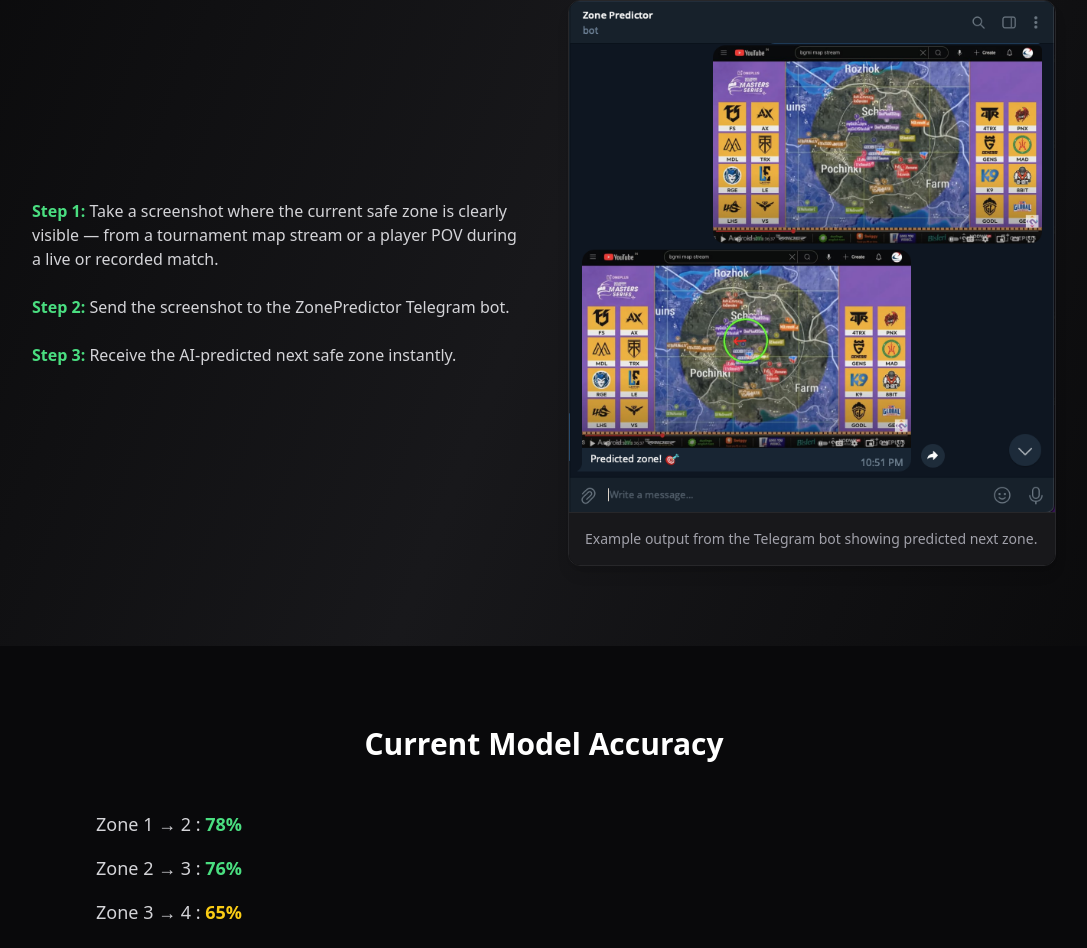
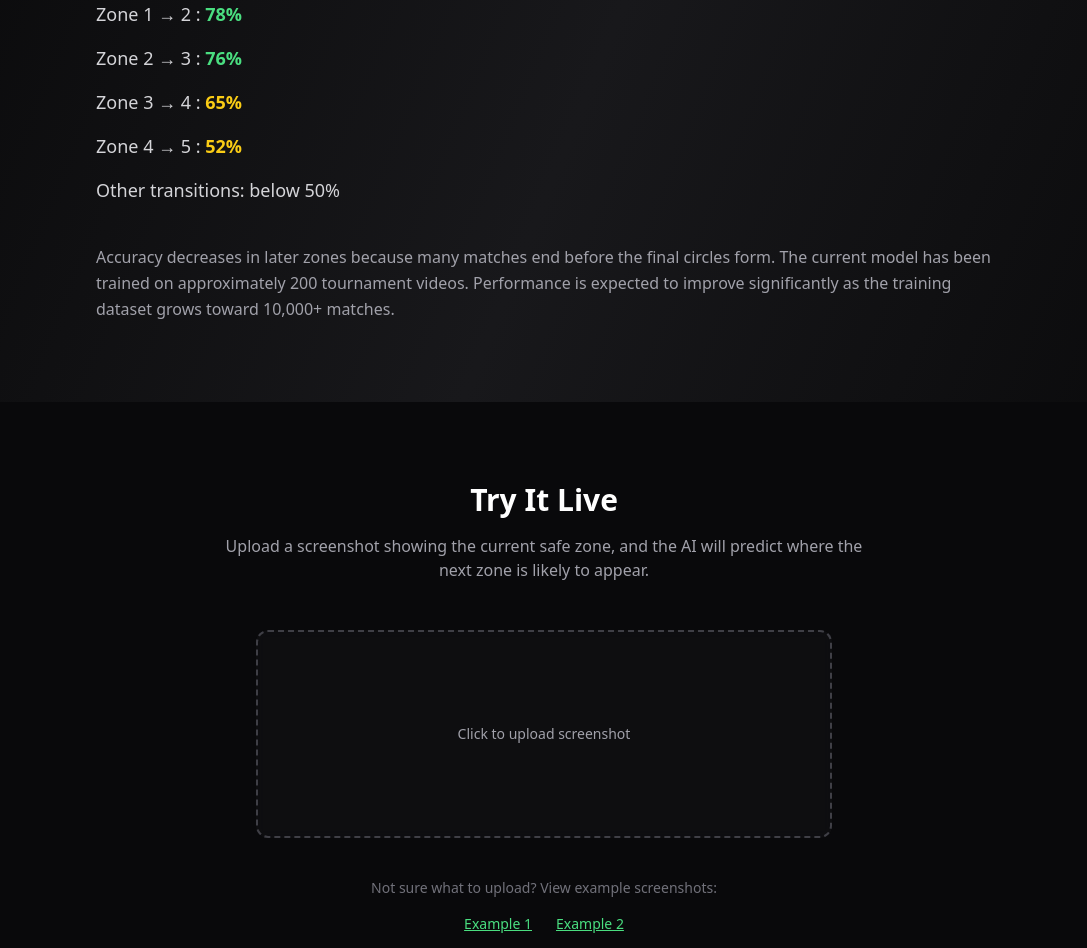
Before and after one commit to AadarshSinha/zonepredictor, a React (Vite) app: page / in a window 1280 px wide. Shown: the part 1374-2322 px from the top of the page, without its empty margins (96-1183 px from the left). Built offline with nearby package versions, Linux system fonts and the light colour scheme.

Commit message:
Add live upload feature for zone prediction and include example images

```diff
--- a/src/App.jsx
+++ b/src/App.jsx
@@ -1,8 +1,46 @@
 import { motion } from "framer-motion";
 import demoImage from "./assets/demo.png";
 import logo from "./assets/logo.png";
+import { useState } from "react";
+import example1 from "./assets/test1.jpg";
+import example2 from "./assets/test2.jpg";
 
 function App() {
+  const [image, setImage] = useState(null);
+  const [result, setResult] = useState(null);
+  const [loading, setLoading] = useState(false);
+
+  const handleUpload = async () => {
+    if (!image) return;
+
+    const formData = new FormData();
+    formData.append("file", image); // IMPORTANT: must match Flask key
+
+    setLoading(true);
+    setResult(null);
+
+    try {
+      const res = await fetch("http://142.93.217.78/predict", {
+        method: "POST",
+        body: formData,
+      });
+
+      if (!res.ok) {
+        throw new Error("Server error");
+      }
+
+      const blob = await res.blob();
+      const imageUrl = URL.createObjectURL(blob);
+      setResult(imageUrl);
+    } catch (err) {
+      console.error(err);
+      alert("Prediction failed.");
+    }
+
+    setLoading(false);
+  };
+
+
   return (
     <div className="min-h-screen bg-gradient-to-br from-black via-zinc-900 to-black text-white">
 
@@ -29,7 +67,6 @@
           </h1>
         </div>
 
-
         <p className="mt-6 max-w-2xl text-lg text-zinc-300">
           AI-powered PUBG/BGMI zone prediction system trained directly on
           tournament match videos — built to understand zone movement patterns
@@ -37,12 +74,10 @@
         </p>
 
         <a
-          href="https://t.me/zonepredictorbot"
-          target="_blank"
-          rel="noreferrer"
+          href="#live-upload"
           className="mt-10 inline-block rounded-lg bg-green-500 px-6 py-3 text-lg font-semibold text-black hover:bg-green-400 transition shadow-[0_0_20px_rgba(34,197,94,0.5)]"
         >
-          Try on Telegram
+          Try It Now
         </a>
 
         <p className="mt-6 text-sm text-zinc-500">
@@ -87,54 +122,13 @@
         </div>
       </motion.section>
 
-      {/* Demo Section */}
+      {/* Accuracy Section */}
       <motion.section
         initial={{ opacity: 0, y: 40 }}
         whileInView={{ opacity: 1, y: 0 }}
         transition={{ duration: 0.6 }}
         viewport={{ once: true }}
         className="px-6 py-20"
-      >
-        <h2 className="text-3xl font-bold text-center">See It In Action</h2>
-
-        <div className="mt-12 max-w-5xl mx-auto grid gap-12 md:grid-cols-2 items-center">
-          <div>
-            <ol className="space-y-6 text-zinc-300">
-              <li>
-                <span className="text-green-400 font-semibold">Step 1:</span>{" "}
-                Take a screenshot where the current safe zone is clearly visible —
-                from a tournament map stream or a player POV during a live or recorded match.
-              </li>
-              <li>
-                <span className="text-green-400 font-semibold">Step 2:</span>{" "}
-                Send the screenshot to the ZonePredictor Telegram bot.
-              </li>
-              <li>
-                <span className="text-green-400 font-semibold">Step 3:</span>{" "}
-                Receive the AI-predicted next safe zone instantly.
-              </li>
-            </ol>
-          </div>
-          <div className="bg-black border border-zinc-800 rounded-xl overflow-hidden shadow-lg">
-            <img
-              src={demoImage}
-              alt="Zone prediction demo"
-              className="w-full h-full object-cover"
-            />
-            <div className="p-4 bg-zinc-900 text-sm text-zinc-400 border-t border-zinc-800">
-              Example output from the Telegram bot showing predicted next zone.
-            </div>
-          </div>
-        </div>
-      </motion.section>
-
-      {/* Accuracy Section */}
-      <motion.section
-        initial={{ opacity: 0, y: 40 }}
-        whileInView={{ opacity: 1, y: 0 }}
-        transition={{ duration: 0.6 }}
-        viewport={{ once: true }}
-        className="px-6 py-20 bg-zinc-950"
       >
         <h2 className="text-3xl font-bold text-center">Current Model Accuracy</h2>
 
@@ -153,6 +147,107 @@
             200 tournament videos. Performance is expected to improve significantly
             as the training dataset grows toward 10,000+ matches.
           </p>
+        </div>
+      </motion.section>
+
+      {/* Live Upload Section */}
+      <motion.section
+        id ="live-upload"
+        initial={{ opacity: 0, y: 40 }}
+        whileInView={{ opacity: 1, y: 0 }}
+        transition={{ duration: 0.6 }}
+        viewport={{ once: true }}
+        className="px-6 py-20 bg-zinc-950"
+      >
+        <h2 className="text-3xl font-bold text-center">Try It Live</h2>
+
+        <p className="mt-4 text-center text-zinc-400 max-w-2xl mx-auto">
+          Upload a screenshot showing the current safe zone, and the AI will predict
+          where the next zone is likely to appear.
+        </p>
+
+        <div className="mt-12 max-w-xl mx-auto">
+
+          {/* Upload Box */}
+          <label className="flex flex-col items-center justify-center w-full h-52 border-2 border-dashed border-zinc-700 rounded-xl cursor-pointer hover:border-green-400 transition bg-zinc-900/40 backdrop-blur-sm">
+            <input
+              type="file"
+              accept="image/*"
+              onChange={(e) => setImage(e.target.files[0])}
+              className="hidden"
+            />
+            <p className="text-zinc-400 text-sm">
+              Click to upload screenshot
+            </p>
+            {image && (
+              <p className="mt-3 text-green-400 text-sm font-medium">
+                {image.name}
+              </p>
+            )}
+          </label>
+          {/* Example Links */}
+          <div className="mt-10 text-center">
+            <p className="text-zinc-500 text-sm mb-4">
+              Not sure what to upload? View example screenshots:
+            </p>
+
+            <div className="flex justify-center gap-6 text-sm">
+              <a
+                href={example1}
+                target="_blank"
+                rel="noopener noreferrer"
+                className="text-green-400 hover:text-green-300 underline transition"
+              >
+                Example 1
+              </a>
+
+              <a
+                href={example2}
+                target="_blank"
+                rel="noopener noreferrer"
+                className="text-green-400 hover:text-green-300 underline transition"
+              >
+                Example 2
+              </a>
+            </div>
+          </div>
+          {/* Button */}
+          <div className="mt-8 text-center">
+            <button
+              onClick={handleUpload}
+              disabled={!image || loading}
+              className={`px-8 py-3 rounded-lg font-semibold transition-all duration-300 shadow-lg
+                ${loading
+                  ? "bg-green-500/60 cursor-not-allowed"
+                  : "bg-green-500 hover:bg-green-400 shadow-[0_0_25px_rgba(34,197,94,0.5)]"
+                }
+                text-black`}
+            >
+              {loading ? "Processing..." : "Predict Next Zone"}
+            </button>
+          </div>
+
+          {/* Loader */}
+          {loading && (
+            <div className="mt-8 flex justify-center">
+              <div className="w-10 h-10 border-4 border-green-400 border-t-transparent rounded-full animate-spin"></div>
+            </div>
+          )}
+
+          {/* Result */}
+          {result && !loading && (
+            <div className="mt-12 text-center">
+              <h3 className="text-green-400 font-semibold mb-4">
+                Predicted Zone
+              </h3>
+              <img
+                src={result}
+                alt="Prediction result"
+                className="rounded-xl border border-zinc-800 shadow-2xl max-w-full mx-auto"
+              />
+            </div>
+          )}
+
         </div>
       </motion.section>
 
```
Also changed, not shown: src/assets/test1.jpg (added), src/assets/test2.jpg (added).
